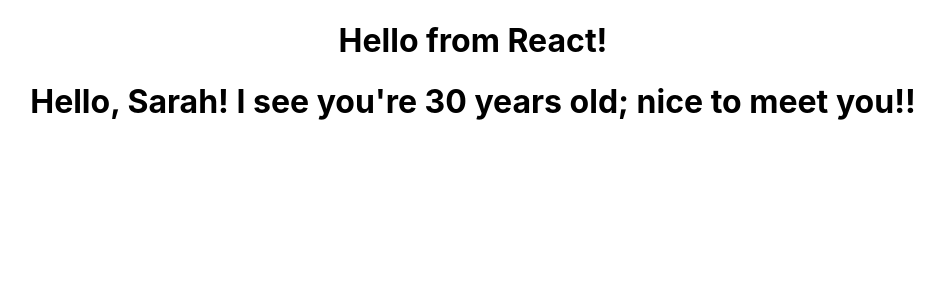
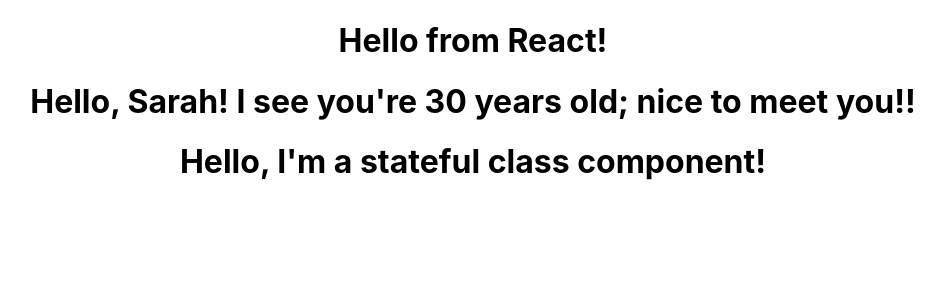
Before and after one commit to Roybin0/react00, a React (Create React App) app in the folder my-app/: page / in a window 1280 px wide. Shown: the top 300 px of the page, without its empty margins (167-1111 px from the left). Built offline with nearby package versions, Linux system fonts and the light colour scheme.

Commit message:
Stateful class component as stateless

```diff
--- a/my-app/src/App.js
+++ b/my-app/src/App.js
@@ -2,12 +2,14 @@
 import './App.css';
 import FunctionalGreeting from './components/FunctionalGreeting';
 import FunctionalGreetingWithProps from './components/FunctionalGreetingWithProps'
+import StatefulGreeting from './components/StatefulGreeting'
 
 function App() {
   return (
     <div className="App">
-      <FunctionalGreeting />
-      <FunctionalGreetingWithProps greeting="nice to meet you!" name="Sarah" age="30" />
+      < FunctionalGreeting />
+      < FunctionalGreetingWithProps greeting="nice to meet you!" name="Sarah" age="30" />
+      < StatefulGreeting greeting="I'm a stateful class component" />
     </div>
   );
 }
--- /dev/null
+++ b/my-app/src/components/StatefulGreeting.js
@@ -0,0 +1,9 @@
+import React from "react";
+
+class StatefulGreeting extends React.Component {
+    render () {
+        return <h1>Hello, {this.props.greeting}!</h1>
+    }
+}
+
+export default StatefulGreeting
```
